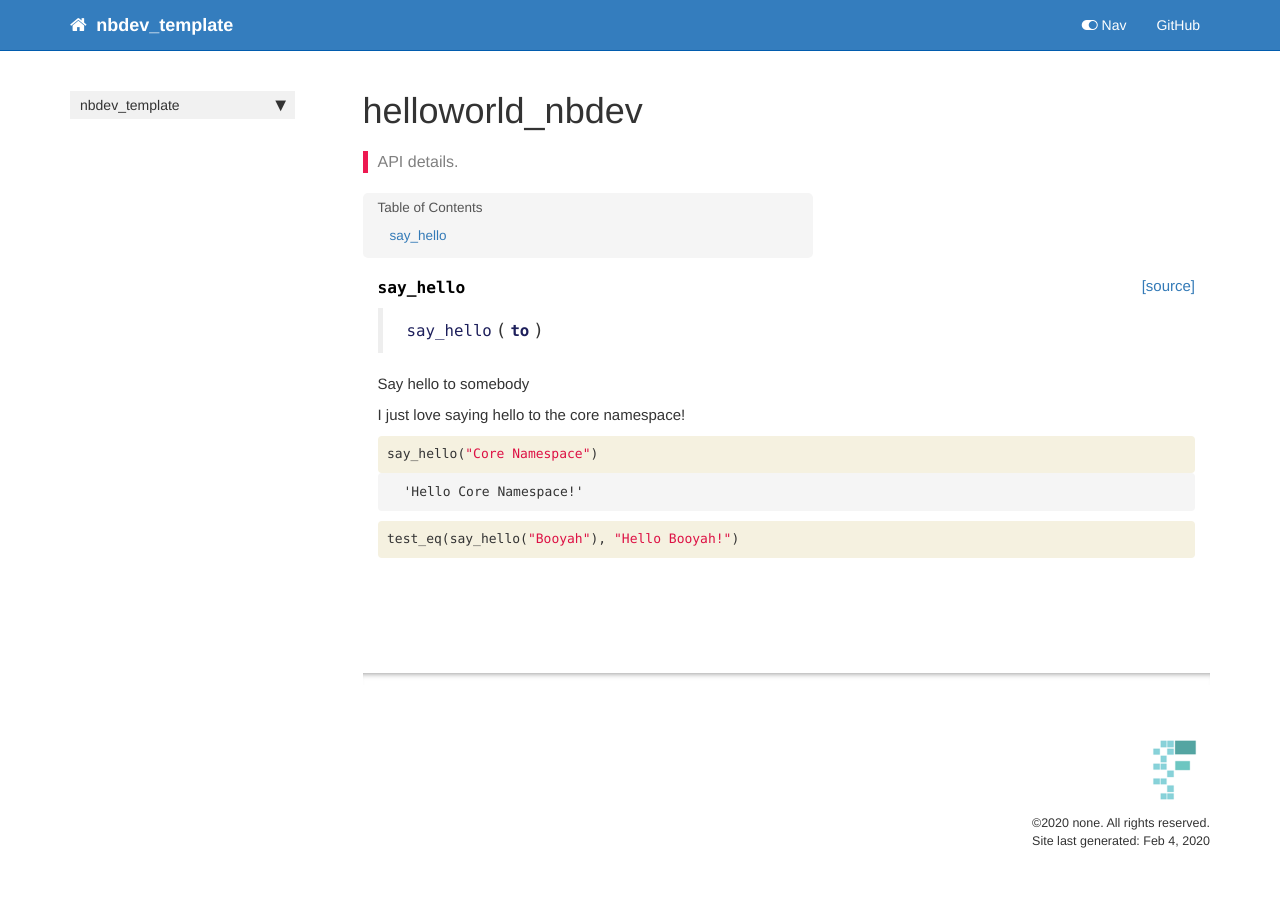
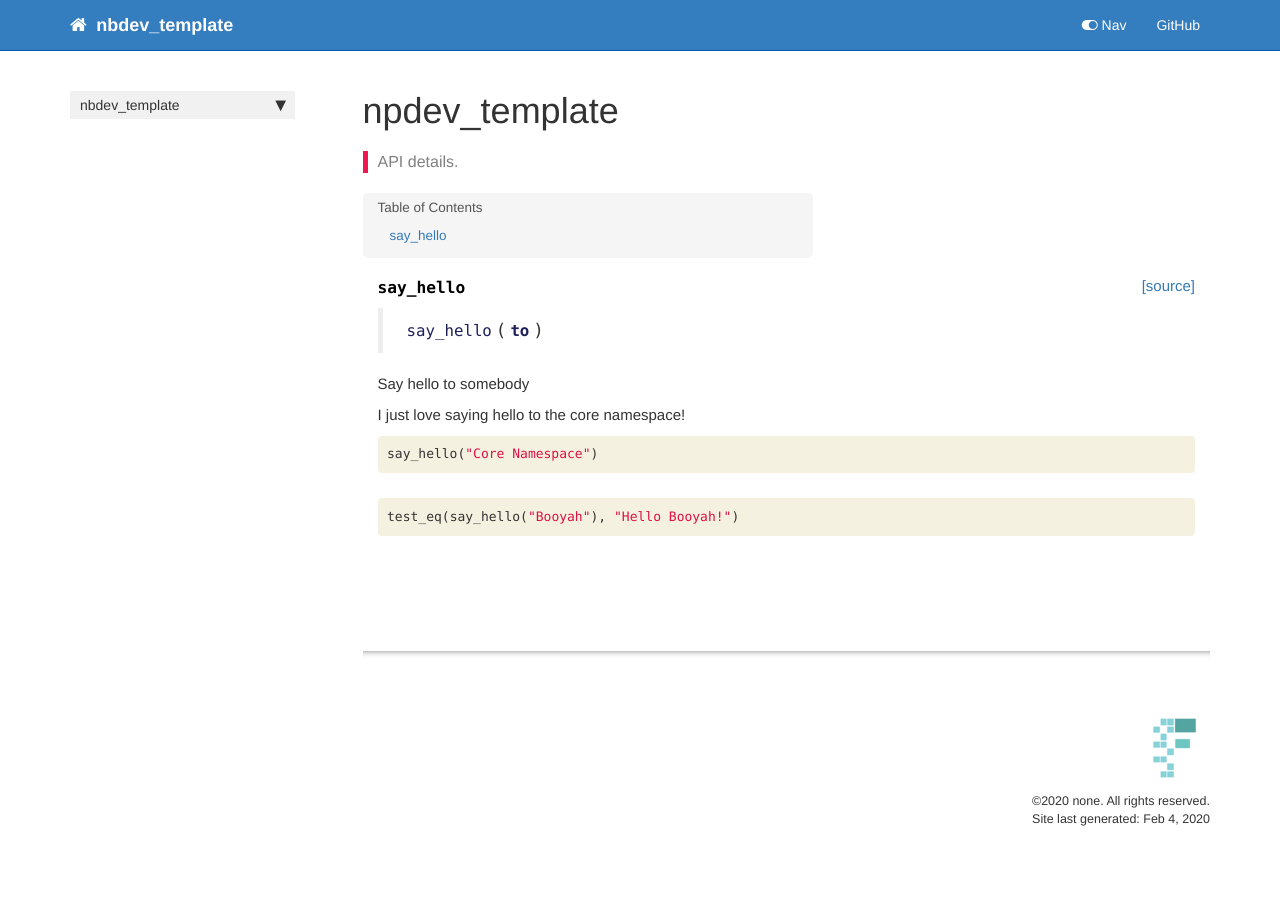
Before and after one commit to mccallion/nbdev_template, a Jekyll site: the page built from docs/core.html, in a window 1280 px wide. Built offline with Jekyll 4.4.1, drawn with Linux system fonts in a browser that asks for light colours; nearby versions of some CDN libraries; comment, search, counter and statistics services are not loaded.

Commit message:
still attempting docs updatez

```diff
--- a/docs/core.html
+++ b/docs/core.html
@@ -1,6 +1,6 @@
 ---
 
-title: helloworld_nbdev
+title: npdev_template
 
 keywords: fastai
 sidebar: home_sidebar
@@ -65,22 +65,6 @@ summary: "API details."
 </div>
 </div>
 
-<div class="output_wrapper">
-<div class="output">
-
-<div class="output_area">
-
-
-
-<div class="output_text output_subarea output_execute_result">
-<pre>&#39;Hello Core Namespace!&#39;</pre>
-</div>
-
-</div>
-
-</div>
-</div>
-
 </div>
 <div class="cell border-box-sizing code_cell rendered">
 <div class="input">
```
Also changed, not shown: 2 other files.
